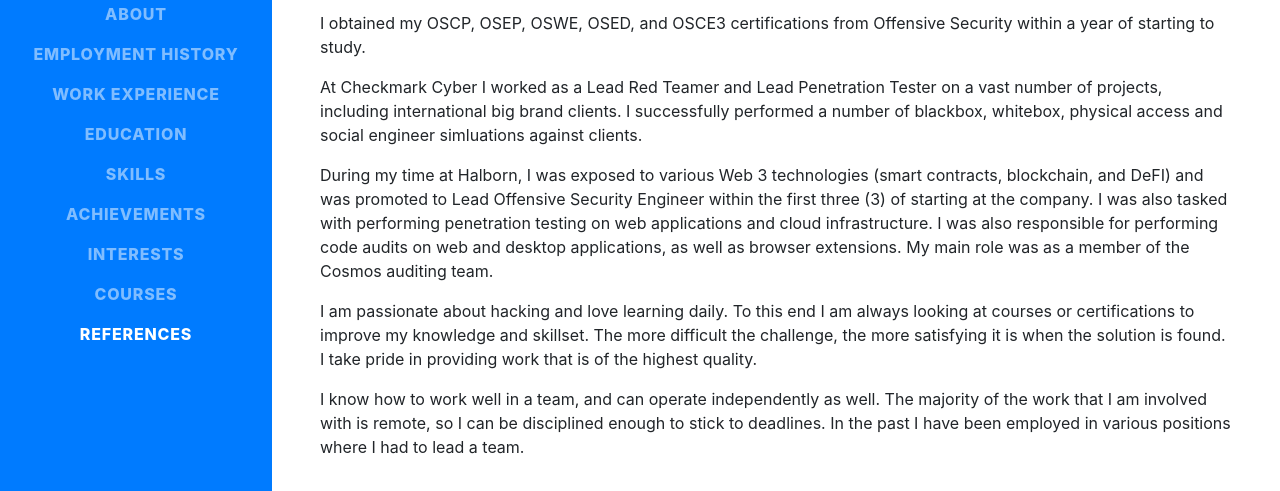
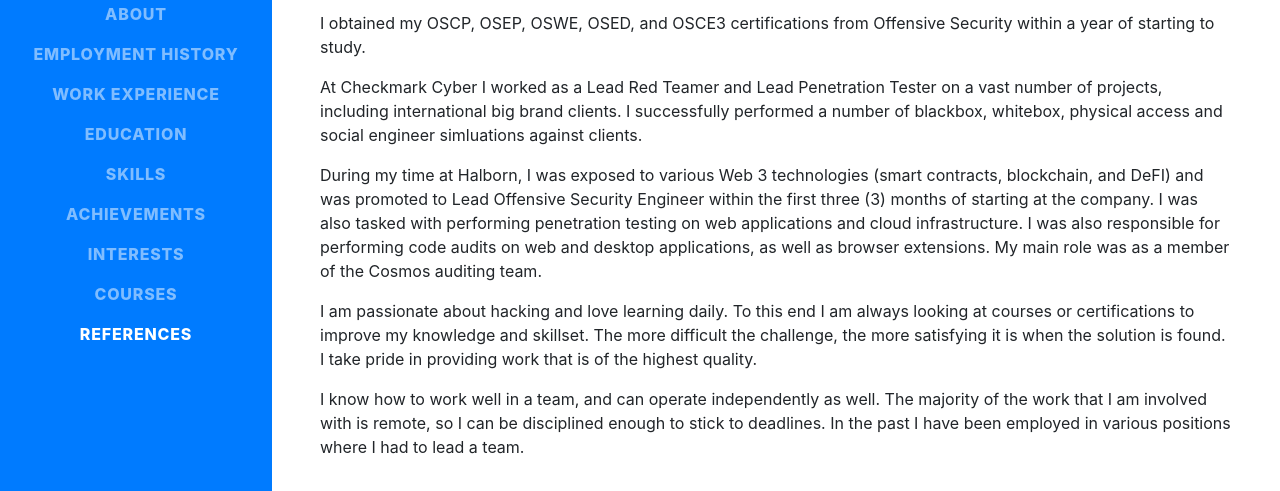
Before and after one commit to chrismeistre/resume, a website with bundled scripts: page index.html in a window 1280 px wide. Shown: the part 309-800 px from the top of the page. Built offline with nearby package versions, Linux system fonts and the light colour scheme; a web font is replaced by a local one.

Commit message:
Update index.html

```diff
--- a/index.html
+++ b/index.html
@@ -82,7 +82,7 @@
         <p>I have been in the IT industry since 1998, and have spent 18 of those years as a professional software developer. I have always had a hacker mentality and officially made the transition to Cyber Security in 2020.</p>
         <p>I obtained my OSCP, OSEP, OSWE, OSED, and OSCE3 certifications from Offensive Security within a year of starting to study.</p>
         <p>At Checkmark Cyber I worked as a Lead Red Teamer and Lead Penetration Tester on a vast number of projects, including international big brand clients. I successfully performed a number of blackbox, whitebox, physical access and social engineer simluations against clients.</p>
-        <p>During my time at Halborn, I was exposed to various Web 3 technologies (smart contracts, blockchain, and DeFI) and was promoted to Lead Offensive Security Engineer within the first three (3) of starting at the company. I was also tasked with performing penetration testing on web applications and cloud infrastructure. I was also responsible for performing code audits on web and desktop applications, as well as browser extensions. My main role was as a member of the Cosmos auditing team.</p>
+        <p>During my time at Halborn, I was exposed to various Web 3 technologies (smart contracts, blockchain, and DeFI) and was promoted to Lead Offensive Security Engineer within the first three (3) months of starting at the company. I was also tasked with performing penetration testing on web applications and cloud infrastructure. I was also responsible for performing code audits on web and desktop applications, as well as browser extensions. My main role was as a member of the Cosmos auditing team.</p>
         <p>I am passionate about hacking and love learning daily.  To this end I am always looking at courses or certifications to improve my knowledge and skillset.  The more difficult the challenge, the more satisfying it is when the solution is found. I take pride in providing work that is of the highest quality.</p>
         <p>I know how to work well in a team, and can operate independently as well. The majority of the work that I am involved with is remote, so I can be disciplined enough to stick to deadlines.  In the past I have been employed in various positions where I had to lead a team.</p>
       </div>
```
